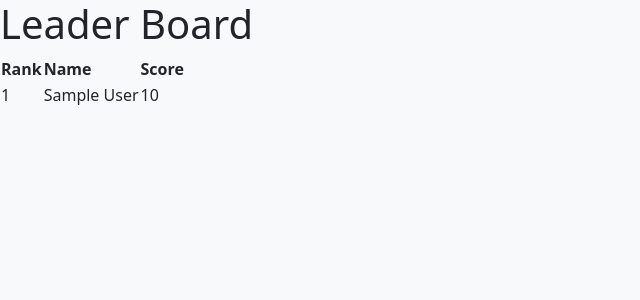
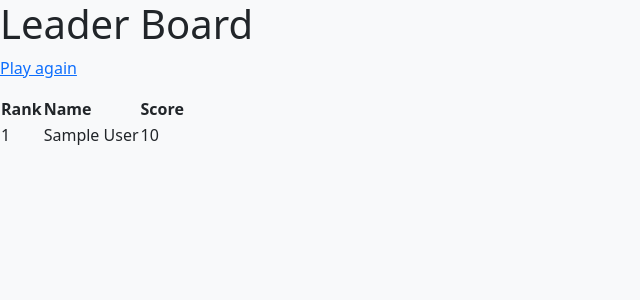
Before and after one commit to rakkaalhazimi/Quiz-Prototype-Website, a Django app: page /board in a window 1280 px wide. Shown: the top 300 px of the page, without its empty margins (0-640 px from the left). Run offline with Django 4.2, Linux system fonts and the light colour scheme; tables that the repository leaves empty hold one stand-in row (values such as "Sample post"); some libraries are stand-ins or nearby versions.

Commit message:
add: play again link in leader board

```diff
--- a/quiz/templates/leader_board.html
+++ b/quiz/templates/leader_board.html
@@ -3,6 +3,7 @@
 
 {% block content %}
 <h1>Leader Board</h1>
+<p><a href="{% url 'index' %}">Play again</a></p>
 <table>
 
   <thead>
```
